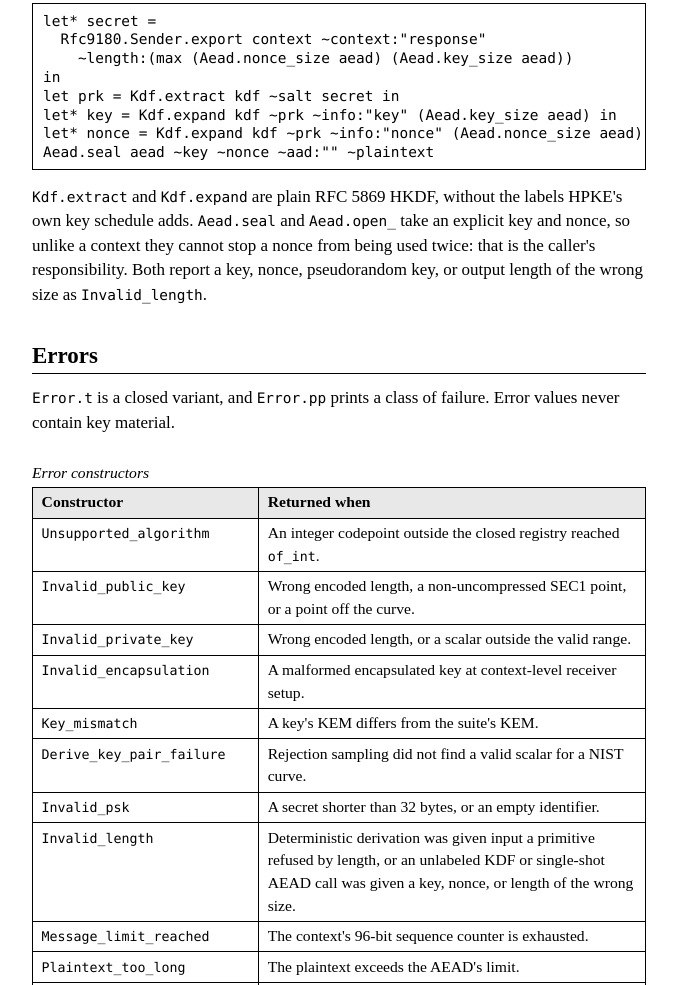
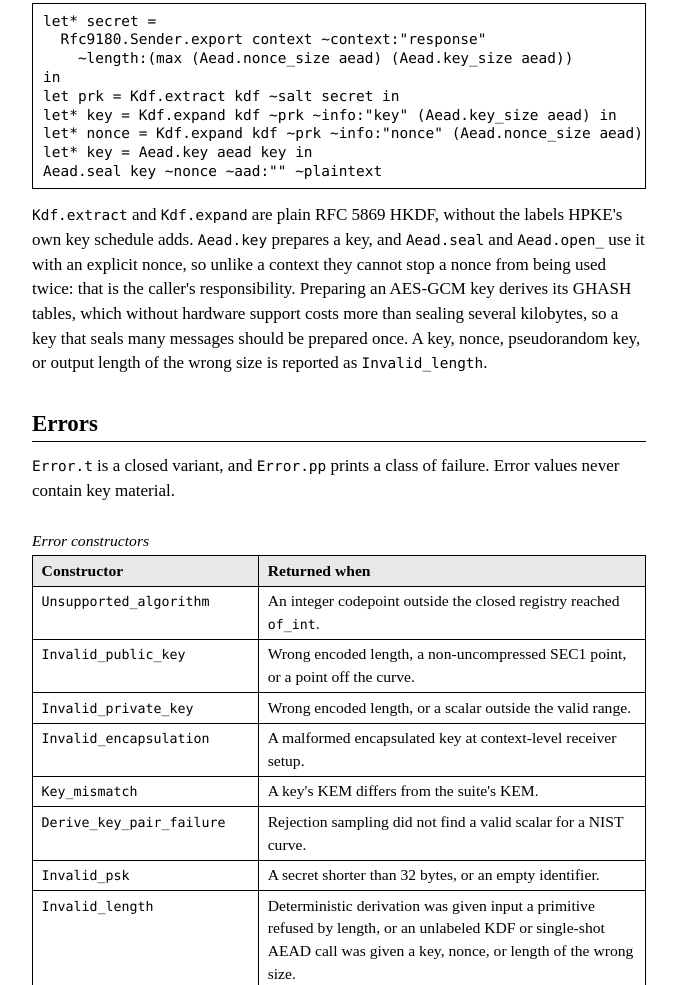
Before and after one commit to thevilledev/ocaml-hpke, a plain HTML site: page website/usage.html in a window 1280 px wide. Shown: the part 4726-5711 px from the top of the page, without its empty margins (301-978 px from the left). Drawn offline with Linux system fonts and the light colour scheme.

Commit message:
perf: expand the AEAD key once per context
Every seal and open expanded its key anew. For AES-GCM that derives
the GHASH tables, which without hardware support costs far more than
the encryption it precedes: on an Apple M-series machine, where
mirage-crypto has no acceleration, expanding a key takes about 670
microseconds and sealing 16 KiB under an expanded key about 50. A
context that carries many messages, such as an MLS epoch or a chunked
Oblivious HTTP request, paid that for each of them.

Keep the expanded key in the context. The pinned vector suite, which
seals and opens three sequences of 257 messages, runs seven times
faster.

The single-shot functions added for layered protocols would have had
the same cost, since a chunked Oblivious HTTP response seals every
chunk under one exported key. They now take a key prepared by
Aead.key, which makes the inexpensive path the only one. The key
length is checked when the key is prepared, and the nonce length on
every use.

Signed-off-by: Ville Vesilehto <ville@vesilehto.fi>

```diff
--- a/website/usage.html
+++ b/website/usage.html
@@ -298,16 +298,20 @@ in
 let prk = Kdf.extract kdf ~salt secret in
 let* key = Kdf.expand kdf ~prk ~info:"key" (Aead.key_size aead) in
 let* nonce = Kdf.expand kdf ~prk ~info:"nonce" (Aead.nonce_size aead) in
-Aead.seal aead ~key ~nonce ~aad:"" ~plaintext</code></pre>
+let* key = Aead.key aead key in
+Aead.seal key ~nonce ~aad:"" ~plaintext</code></pre>
 
       <p>
         <code>Kdf.extract</code> and <code>Kdf.expand</code> are plain RFC 5869
         HKDF, without the labels HPKE's own key schedule adds.
-        <code>Aead.seal</code> and <code>Aead.open_</code> take an explicit key
-        and nonce, so unlike a context they cannot stop a nonce from being
-        used twice: that is the caller's responsibility. Both report a key,
-        nonce, pseudorandom key, or output length of the wrong size as
-        <code>Invalid_length</code>.
+        <code>Aead.key</code> prepares a key, and <code>Aead.seal</code> and
+        <code>Aead.open_</code> use it with an explicit nonce, so unlike a
+        context they cannot stop a nonce from being used twice: that is the
+        caller's responsibility. Preparing an AES-GCM key derives its GHASH
+        tables, which without hardware support costs more than sealing several
+        kilobytes, so a key that seals many messages should be prepared once.
+        A key, nonce, pseudorandom key, or output length of the wrong size is
+        reported as <code>Invalid_length</code>.
       </p>
 
       <h2 id="errors">Errors</h2>
```
Also changed, not shown: 6 other files.
